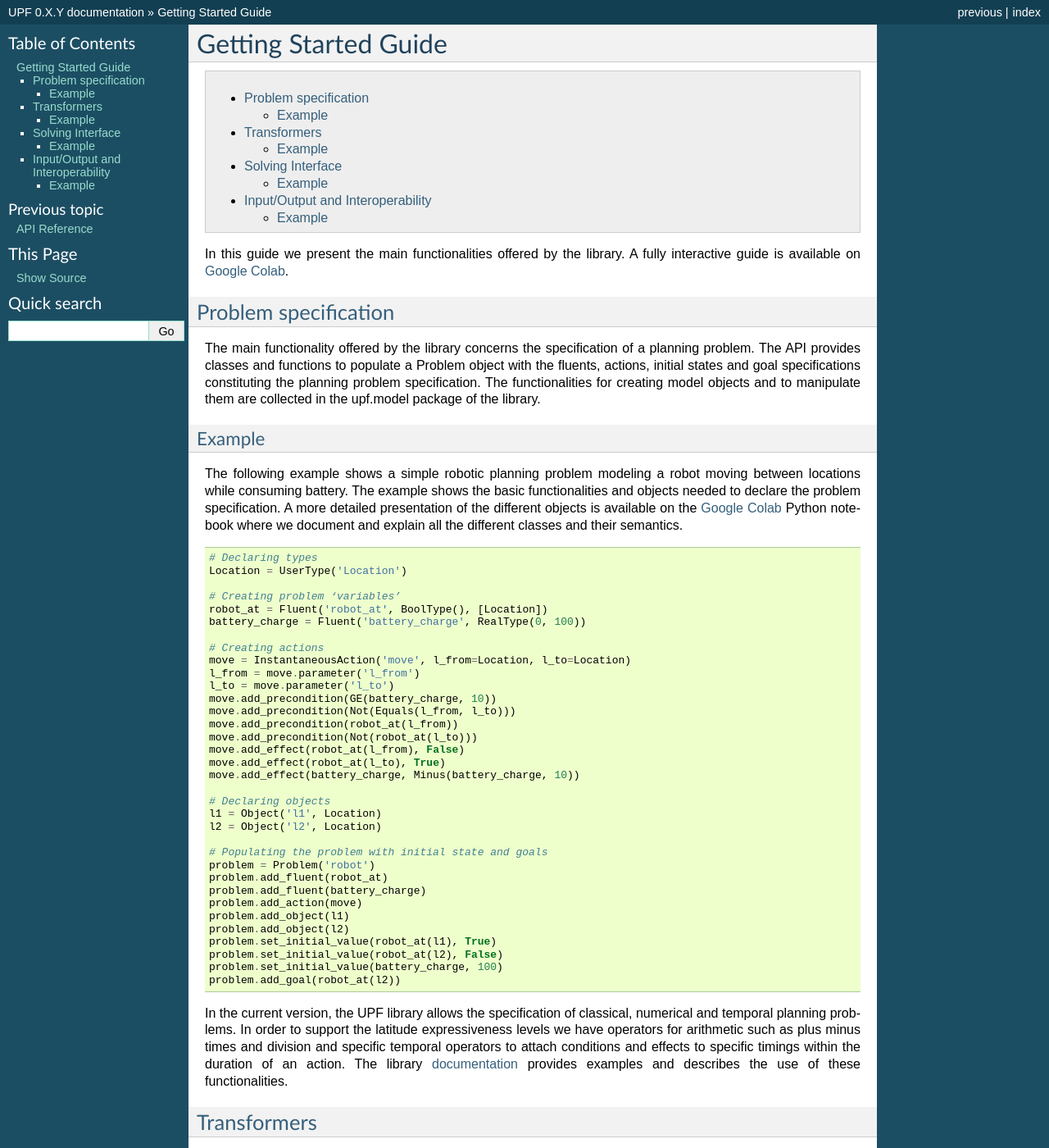
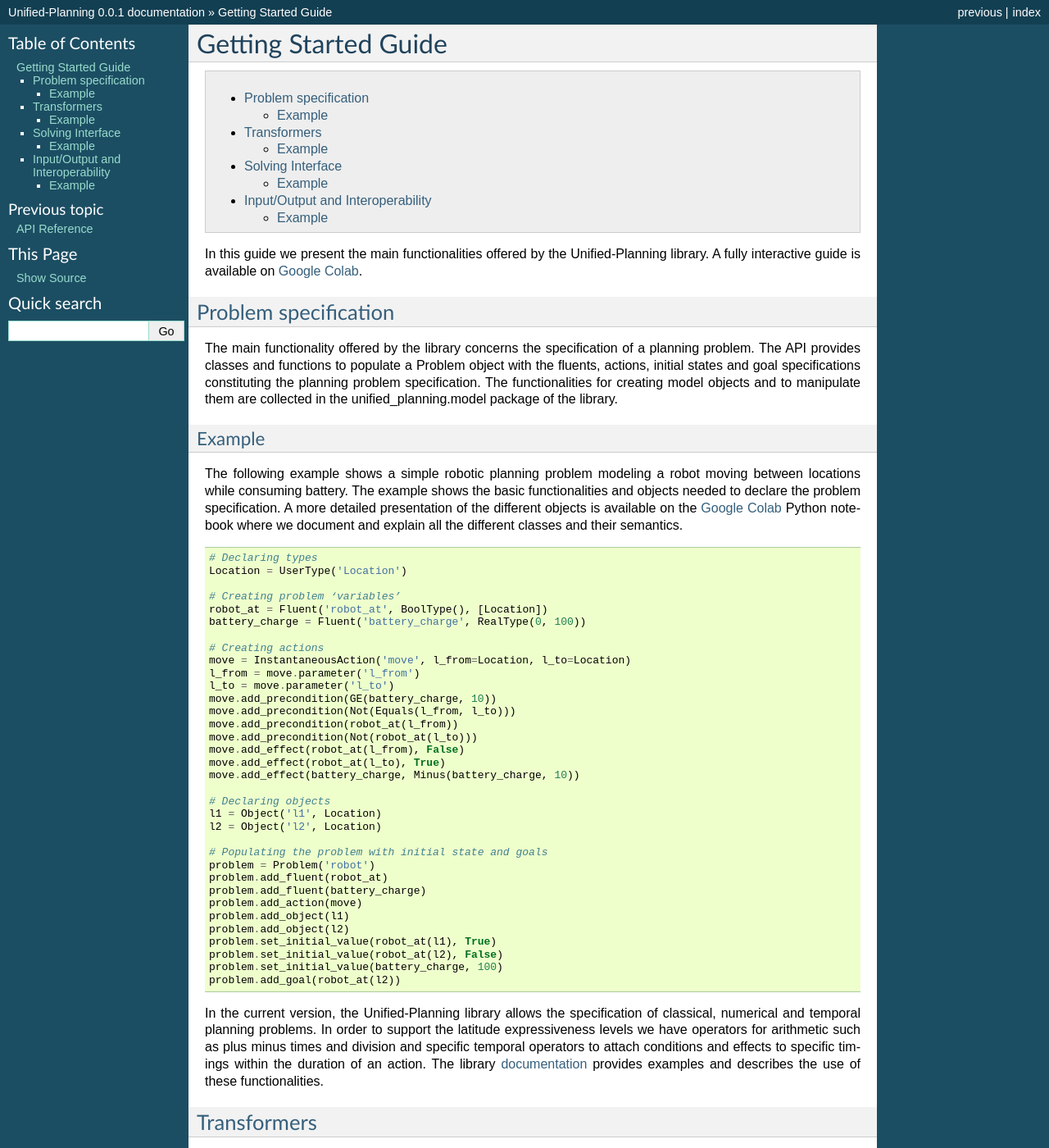
Before and after one commit to aiplan4eu/unified-planning, a Sphinx documentation site: the page built from docs/getting_started.rst, in a window 1280 px wide and 1400 px high. Shown: the whole window at 82% size. Built offline with Sphinx 7.4.7, drawn with Linux system fonts in a browser that asks for light colours; the version number could not be read and is left out; some of the changed text lies outside the part shown.

Commit message:
Finalized renaming, ready to merge

```diff
--- a/docs/conf.py
+++ b/docs/conf.py
@@ -1,6 +1,6 @@
 # -*- coding: utf-8 -*-
 #
-# upf documentation build configuration file, created by
+# unified_planning documentation build configuration file, created by
 # sphinx-quickstart on Sun Feb 16 16:14:52 2014.
 #
 # This file is execfile()d with the current directory set to its
@@ -48,7 +48,7 @@ source_suffix = '.rst'
 master_doc = 'index'
 
 # General information about the project.
-project = u'UPF'
+project = u'Unified-Planning'
 copyright = u'2014, The AIPlan4EU Project'
 
 # The version info for the project you're documenting, acts as replacement for
@@ -61,7 +61,7 @@ version = '0.X'
 release = '0.X.Y'
 
 try:
-    from upf import VERSION
+    from unified_planning import VERSION
     version = "%s.%s" % VERSION[0:2]
     release = "%s.%s.%s" % VERSION[0:3]
 except ImportError:
@@ -188,7 +188,7 @@ html_theme = 'default'
 #html_file_suffix = None
 
 # Output file base name for HTML help builder.
-htmlhelp_basename = 'upfdoc'
+htmlhelp_basename = 'unified_planning_doc'
 
 
 # -- Options for LaTeX output ---------------------------------------------
@@ -208,7 +208,7 @@ latex_elements = {
 # (source start file, target name, title,
 #  author, documentclass [howto, manual, or own class]).
 latex_documents = [
-  ('index', 'upf.tex', u'UPF Documentation',
+  ('index', 'unified_planning.tex', u'Unified-Planning Documentation',
    u'The AIPlan4EU Project', 'manual'),
 ]
 
@@ -238,7 +238,7 @@ latex_documents = [
 # One entry per manual page. List of tuples
 # (source start file, name, description, authors, manual section).
 man_pages = [
-    ('index', 'upf', u'UPF Documentation',
+    ('index', 'unified_planning', u'Unified-Planning Documentation',
      [u'The AIPlan4EU Project'], 1)
 ]
 
@@ -252,8 +252,8 @@ man_pages = [
 # (source start file, target name, title, author,
 #  dir menu entry, description, category)
 texinfo_documents = [
-  ('index', 'upf', u'UPF Documentation',
-   u'The AIPlan4EU Project', 'upf', ' a Python API for Automated Planning.',
+  ('index', 'unified_planning', u'Unified-Planning Documentation',
+   u'The AIPlan4EU Project', 'unified_planning', ' a Python API for Automated Planning.',
    'Miscellaneous'),
 ]
 
--- a/docs/getting_started.rst
+++ b/docs/getting_started.rst
@@ -7,13 +7,13 @@ Getting Started Guide
 .. contents::
    :local:
 
-In this guide we present the main functionalities offered by the library. A fully interactive guide is available on `Google Colab <https://colab.research.google.com/drive/1kbNu3k1SxO1CbTtqfLEUTmU1AuAyxuHG?usp=sharing>`_.
+In this guide we present the main functionalities offered by the Unified-Planning library. A fully interactive guide is available on `Google Colab <https://colab.research.google.com/drive/1kbNu3k1SxO1CbTtqfLEUTmU1AuAyxuHG?usp=sharing>`_.
 
 Problem specification
 =====================
 
 The main functionality offered by the library concerns the specification of a planning problem. The API  provides classes and functions to populate a Problem object with the fluents, actions, initial states and goal specifications constituting the planning problem specification.
-The functionalities for creating model objects and to manipulate them are collected in the upf.model package of the library.
+The functionalities for creating model objects and to manipulate them are collected in the unified_planning.model package of the library.
 
 Example
 -------
@@ -54,13 +54,13 @@ The following example shows a simple robotic planning problem modeling a robot m
     problem.set_initial_value(battery_charge, 100)
     problem.add_goal(robot_at(l2))
 
-In the current version, the UPF library allows the specification of  classical, numerical and temporal planning problems. In order to support the latitude expressiveness levels we have operators for arithmetic such as plus minus times and division and specific temporal operators to attach conditions and effects to specific timings within the duration of an action. The library :ref:`documentation <api-ref>` provides examples and describes the use of these functionalities.
+In the current version, the Unified-Planning library allows the specification of  classical, numerical and temporal planning problems. In order to support the latitude expressiveness levels we have operators for arithmetic such as plus minus times and division and specific temporal operators to attach conditions and effects to specific timings within the duration of an action. The library :ref:`documentation <api-ref>` provides examples and describes the use of these functionalities.
 
 Transformers
 ============
 
-Another very interesting functionality offered by the UPF concerns model-to-model transformation. The library implements several simplifications and compilations that can transform one problem into an equivalent one getting rid of some of the planning constructs. For example, we offer a functionality to remove conditional effects from the planning problem specification by transforming the input problem into an equivalent one that does not make use of conditional effects. Our transforming architecture is very general and offers functionalities to transform a plan for the target problem of the compilation into a plan for the input problem. This allows the creation of pipelines of transformations that can map an input planning problem into an equivalent one supported by a target planning engine and then transform back the plan generated by the engine into a valid plan for the overall input problem.
-All the available transformers are part of a class hierarchy rooted in the Transformer class and are contained in the ``upf.transformers`` package.
+Another very interesting functionality offered by the Unified-Planning concerns model-to-model transformation. The library implements several simplifications and compilations that can transform one problem into an equivalent one getting rid of some of the planning constructs. For example, we offer a functionality to remove conditional effects from the planning problem specification by transforming the input problem into an equivalent one that does not make use of conditional effects. Our transforming architecture is very general and offers functionalities to transform a plan for the target problem of the compilation into a plan for the input problem. This allows the creation of pipelines of transformations that can map an input planning problem into an equivalent one supported by a target planning engine and then transform back the plan generated by the engine into a valid plan for the overall input problem.
+All the available transformers are part of a class hierarchy rooted in the Transformer class and are contained in the ``unified_planning.transformers`` package.
 
 Example
 -------
@@ -99,7 +99,7 @@ We currently support 3 operation modes:
 * Grounding: Is an operation mode that transforms a given problem into an equivalent one that doesn't make use of action parameters or first order predicates. This is a very common operation to be done for solving a planning problem and it is needed to transform planning problems into state machines.  Also in this case, the library offers a native grounder and it also integrates grounders of different engines so that more powerful grounding algorithms can be accessed in an uniform and engine-independent way.
 
 The solving interface also features a powerful automatic filtering of planning engines. In fact, the input planning problem is automatically analysed in order to determine the features needed to tackle the problem itself. The planning engines available on the system where the library is executed are then filtered, and only the ones that are capable of tackling the problem are left for the user to select from. This mechanism simplifies the job of the user in the selection of the right planning engine to be used.
-All the functionalities of the solving interface are collected under the ``upf.solvers`` package.
+All the functionalities of the solving interface are collected under the ``unified_planning.solvers`` package.
 
 Example
 -------
@@ -117,13 +117,13 @@ The following example shows how to get a planner and solve a problem.
 Input/Output and Interoperability
 =================================
 
-Finally, the UPF library offers  primitives and functions for the interoperability with external formal languages and libraries.  In particular, we offer a strong integration  with the Planning Domain Definition Language (PDDL) language: we implemented a parser that can read in a problem specified in PDDL and convert it into a UPF problem data structure, and we have a comprehensive emitter that yelds PDDL specifications from a UPF problem instance.
-We also have automatic interfacing with other planning libraries. In particular, we have a conversion from a ``tarski`` representation into a UPF problem allowing a user to import from this external data structure and simplify the interoperability between the two libraries.
-The input-output classes and functions can be found in the upf.io package, while the interoperability with ``tarski`` (and in the future with other libraries) are in the ups.interop package.
+Finally, the Unified-Planning library offers  primitives and functions for the interoperability with external formal languages and libraries.  In particular, we offer a strong integration  with the Planning Domain Definition Language (PDDL) language: we implemented a parser that can read in a problem specified in PDDL and convert it into a Unified-Planning problem data structure, and we have a comprehensive emitter that yelds PDDL specifications from a Unified-Planning problem instance.
+We also have automatic interfacing with other planning libraries. In particular, we have a conversion from a ``tarski`` representation into a Unified-Planning problem allowing a user to import from this external data structure and simplify the interoperability between the two libraries.
+The input-output classes and functions can be found in the unified_planning.io package, while the interoperability with ``tarski`` (and in the future with other libraries) are in the ups.interop package.
 
 Example
 -------
-The following example shows how to read a PDDL problem from files and how to dump to files in PDDL format a UPF problem.
+The following example shows how to read a PDDL problem from files and how to dump to files in PDDL format a Unified-Planning problem.
 ::
     # Creating a PDDL reader
     reader = PDDLReader()
```
Also changed, not shown: README.md (+3 -3 lines), docs/api_ref.rst (+13 -13 lines), docs/index.rst (+4 -4 lines), docs/wiki/Home.md (+1 -1 lines), docs/wiki/Planning-Taxonomy.md (+1 -1 lines), 1 other file.
